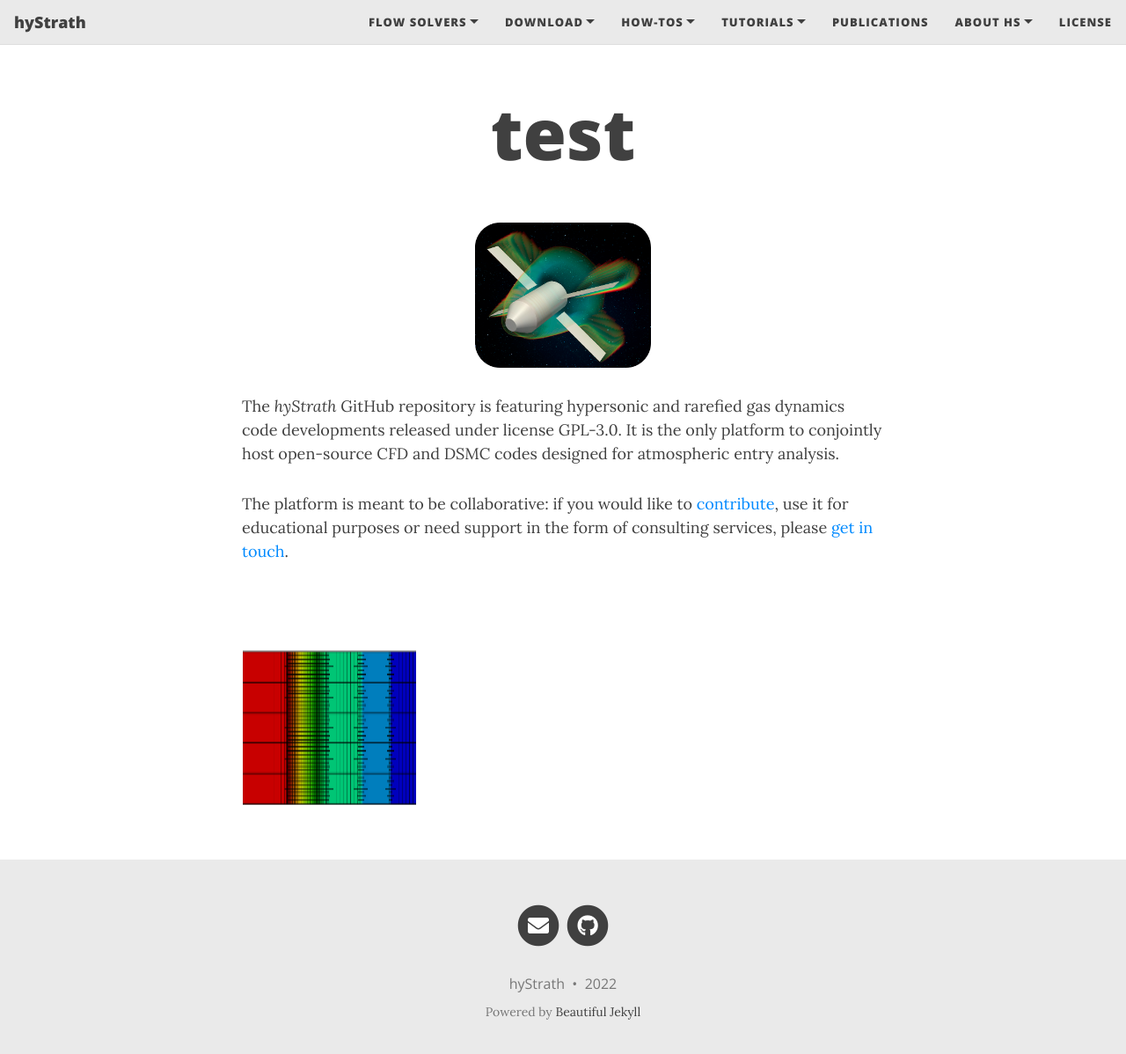
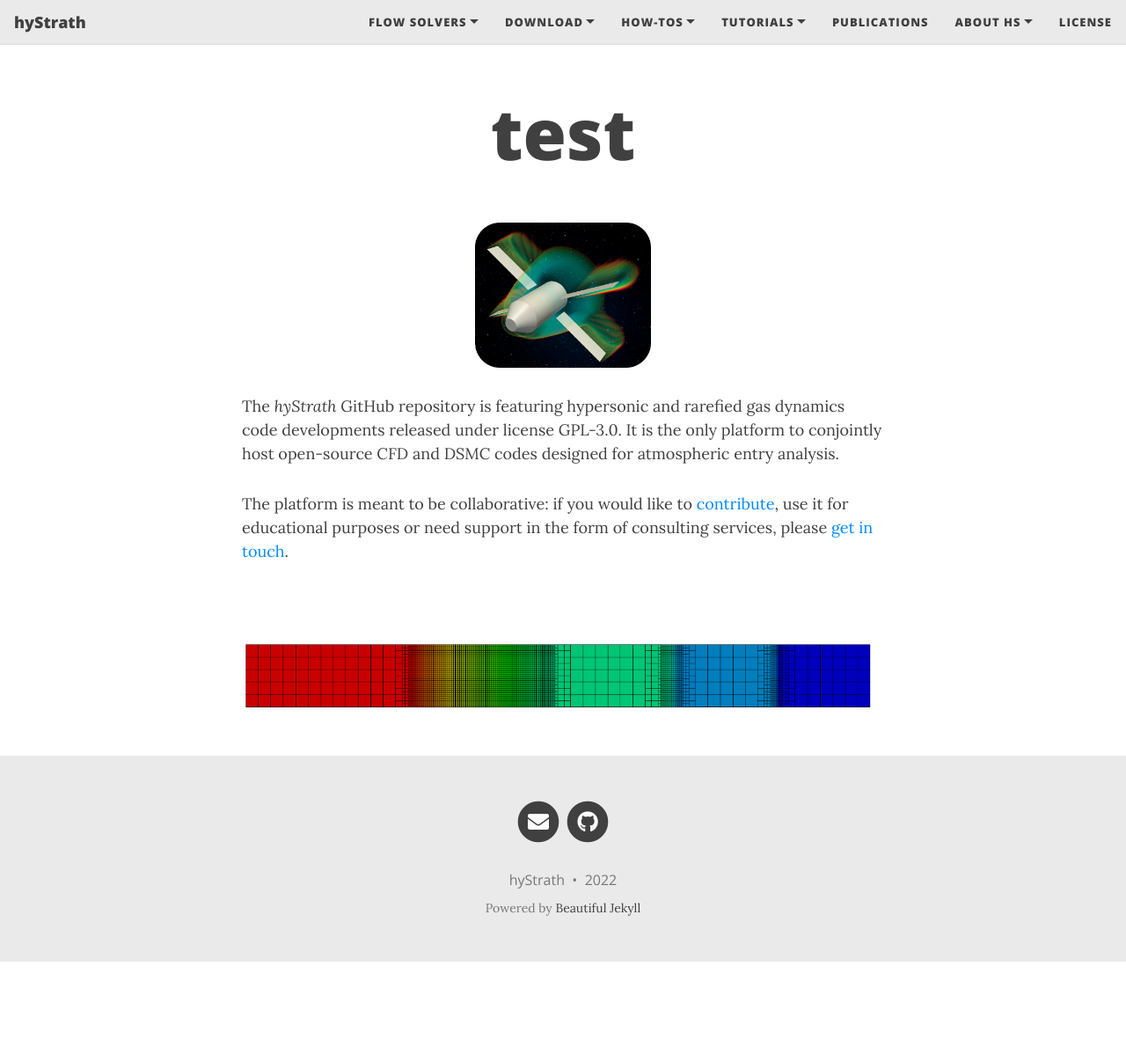
Before and after one commit to hystrath/hystrath.github.io, a Jekyll site: the page built from test.md, in a window 1280 px wide and 1211 px high. Shown: the top 1198 px of the window at 88% size. Built offline with Jekyll 4.4.1, drawn with Linux system fonts in a browser that asks for light colours; nearby versions of some CDN libraries.

Commit message:
Editing pages

```diff
--- a/_includes/head.html
+++ b/_includes/head.html
@@ -230,8 +230,8 @@
   /* Parent Container */
   .content_img{
       position: relative;
-      width: 200px;
-      height: 200px;
+<!--      width: 200px;-->
+<!--      height: 200px;-->
       float: left;
       margin-right: 10px;
   }
```
